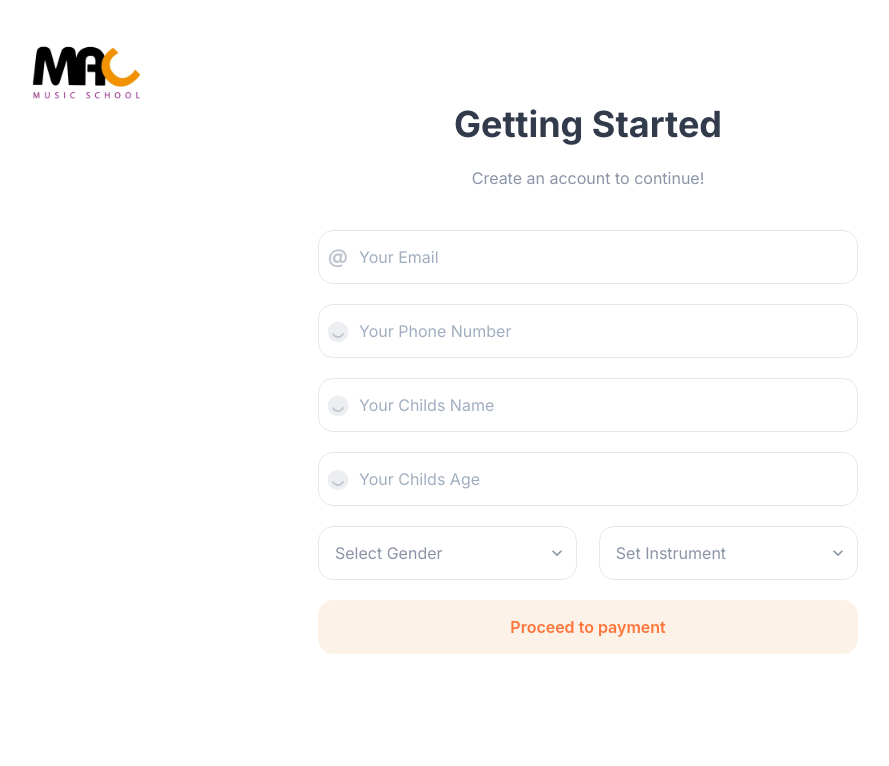
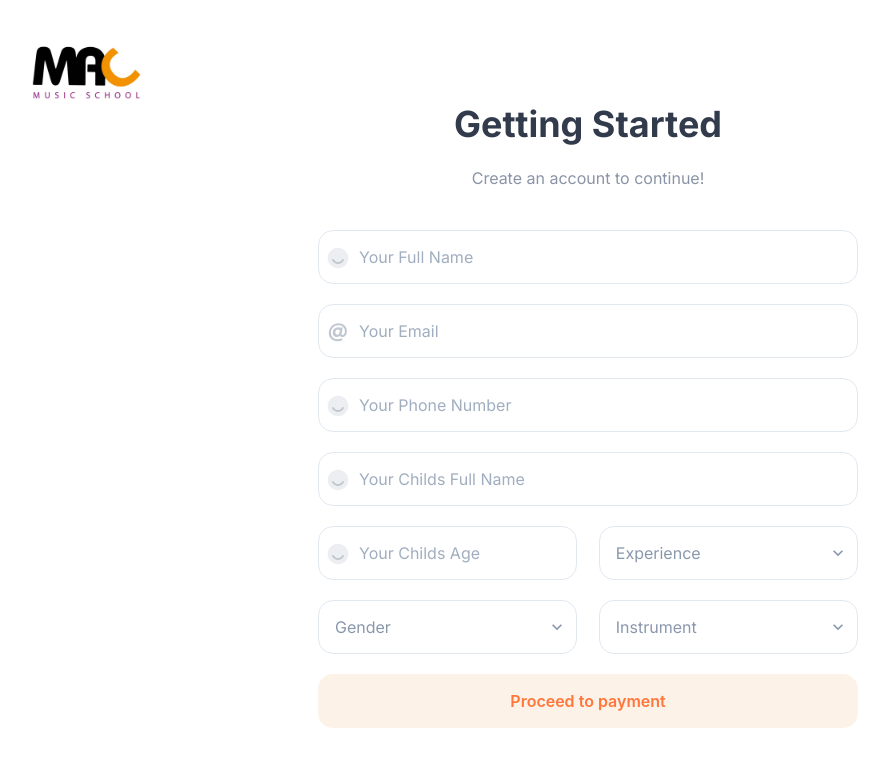
Before and after one commit to jacquesikot/mac-music-school-admin, a Next.js app: page /register in a window 1280 px wide. Shown: the top 766 px of the page, without its empty margins (52-941 px from the left). Built offline with nearby package versions, Linux system fonts and the light colour scheme.

Commit message:
feat: add wardName and experience to register form

```diff
--- a/package.json
+++ b/package.json
@@ -15,6 +15,7 @@
     "@chakra-ui/react": "^1.6.5",
     "@emotion/react": "^11",
     "@emotion/styled": "^11",
+    "axios": "^0.21.1",
     "firebase": "^8.7.1",
     "formik": "^2.2.9",
     "framer-motion": "^4",
--- a/src/firebase/student.js
+++ b/src/firebase/student.js
@@ -2,12 +2,14 @@ import { db } from './index';
 
 const registerStudent = async (details) => {
   await db.collection('students').add({
+    wardName: details.wardname,
     email: details.email,
     phone: details.phone,
     name: details.name,
     age: details.age,
     gender: details.gender,
     instrument: details.instrument,
+    experience: details.experience,
     created_at: new Date().toISOString(),
   });
 };
--- a/src/pages/register.js
+++ b/src/pages/register.js
@@ -36,6 +36,7 @@ function Register() {
 
   const [gender, setGender] = useState('');
   const [instrument, setInstrument] = useState('');
+  const [experience, setExperience] = useState('');
 
   const formWidth = {
     base: '100%',
@@ -44,6 +45,7 @@ function Register() {
   };
 
   const RegisterSchema = yup.object().shape({
+    wardName: yup.string().required('Your name is required to register'),
     email: yup
       .string()
       .email('Email must be a valid email')
@@ -77,6 +79,15 @@ function Register() {
           isClosable: true,
           position: 'top',
         });
+      if (experience === '')
+        return toast({
+          title: 'Experience.',
+          description: 'Experience is required to continue.',
+          status: 'error',
+          duration: 3000,
+          isClosable: true,
+          position: 'top',
+        });
 
       setLoading(true);
 
@@ -84,6 +95,7 @@ function Register() {
         ...values,
         gender,
         instrument,
+        experience,
       };
 
       await registerStudent(data);
@@ -97,7 +109,7 @@ function Register() {
       setLoading(false);
       toast({
         title: 'Register.',
-        description: 'Error registering user, please try again...',
+        description: 'Error registering student, please try again...',
         status: 'error',
         duration: 3000,
         isClosable: true,
@@ -134,6 +146,7 @@ function Register() {
 
         <Formik
           initialValues={{
+            wardName: '',
             email: '',
             phone: '',
             name: '',
@@ -144,6 +157,22 @@ function Register() {
         >
           {({ errors, handleChange, handleSubmit }) => (
             <Stack spacing={5} marginTop={10} onSubmit={handleSubmit}>
+              <InputGroup flexDirection="column">
+                <InputLeftElement marginTop={2} children={<FormIcon />} />
+                <Input
+                  fontFamily="Inter"
+                  type="text"
+                  placeholder="Your Full Name"
+                  width={formWidth}
+                  height={54}
+                  borderRadius={15}
+                  onChange={handleChange('wardName')}
+                />
+                {errors.wardName && (
+                  <Text color="#FF753A">{errors.wardName}</Text>
+                )}
+              </InputGroup>
+
               <InputGroup flexDirection="column">
                 <InputLeftElement marginTop={2} children={<EmailIcon />} />
                 <Input
@@ -177,7 +206,7 @@ function Register() {
                 <Input
                   fontFamily="Inter"
                   type="text"
-                  placeholder="Your Childs Name"
+                  placeholder="Your Childs Full Name"
                   width={formWidth}
                   height={54}
                   borderRadius={15}
@@ -186,13 +215,13 @@ function Register() {
                 {errors.name && <Text color="#FF753A">{errors.name}</Text>}
               </InputGroup>
 
-              <InputGroup flexDirection="column">
+              <Box display="flex" flexDirection="row">
+                <InputGroup flexDirection="column" width="48%">
                   <InputLeftElement marginTop={2} children={<FormIcon />} />
                   <Input
                     fontFamily="Inter"
                     type="number"
                     placeholder="Your Childs Age"
-                  width={formWidth}
                     height={54}
                     borderRadius={15}
                     onChange={handleChange('age')}
@@ -200,14 +229,31 @@ function Register() {
                   {errors.age && <Text color="#FF753A">{errors.age}</Text>}
                 </InputGroup>
 
+                <Spacer />
+
+                <Select
+                  onChange={(e) => setExperience(e.target.value)}
+                  placeholder="Experience"
+                  width="48%"
+                  height={54}
+                  borderRadius={15}
+                  fontFamily="Inter"
+                  color="#8a98ac"
+                >
+                  <option value="Beginner">Beginner</option>
+                  <option value="Intermidiate">Intermediate</option>
+                  <option value="Advanced">Advanced</option>
+                </Select>
+              </Box>
+
               <Box display="flex" flexDirection="row">
                 <Select
                   onChange={(e) => setGender(e.target.value)}
-                  placeholder="Select Gender"
+                  placeholder="Gender"
                   width="48%"
                   height={54}
                   borderRadius={15}
-                  color="#8A94A6"
+                  color="#8a98ac"
                   fontFamily="Inter"
                 >
                   <option value="male">Male</option>
@@ -218,11 +264,11 @@ function Register() {
 
                 <Select
                   onChange={(e) => setInstrument(e.target.value)}
-                  placeholder="Set Instrument"
+                  placeholder="Instrument"
                   width="48%"
                   height={54}
                   borderRadius={15}
-                  color="#8A94A6"
+                  color="#8a98ac"
                   fontFamily="Inter"
                 >
                   <option value="Guitar">Guitar</option>
```
Also changed, not shown: 1 other file (tests, documents, lock files or other folders). Lines whose indentation alone changed are shown as unchanged.
